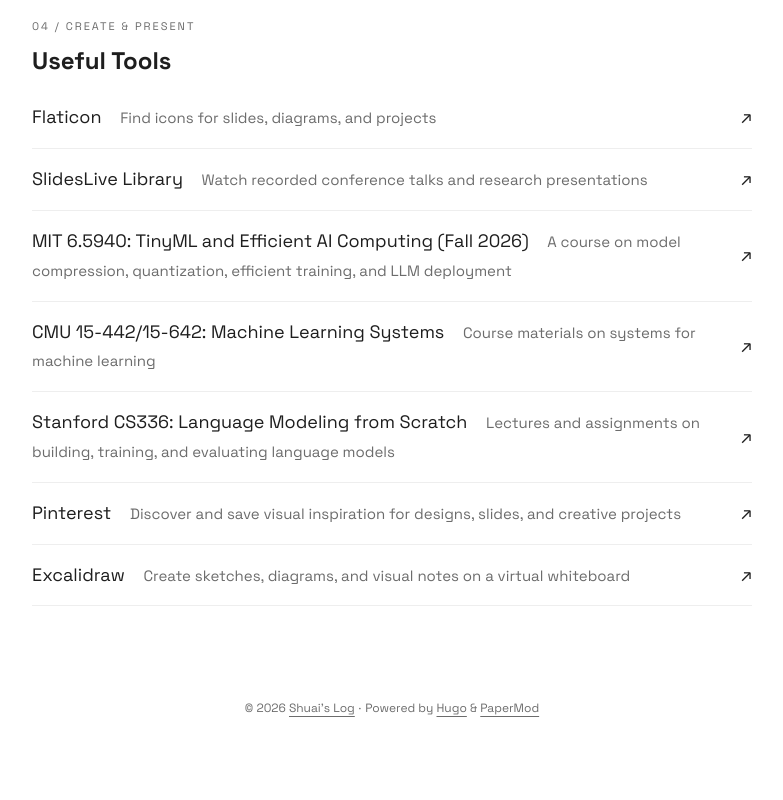
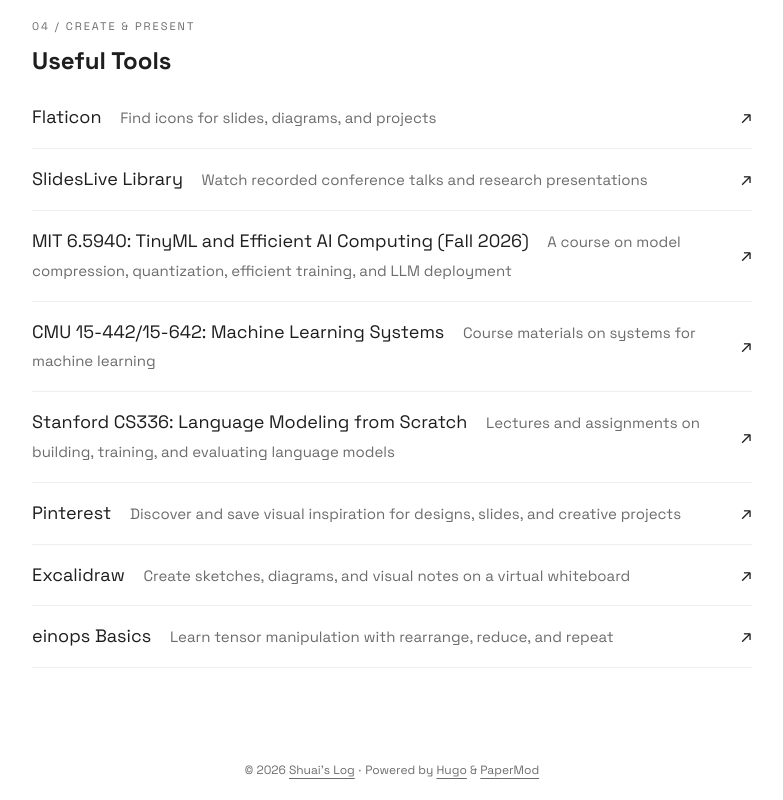
Before and after one commit to sleepy-shawn/sleepy-shawn.github.io, a plain HTML site: page tools/index.html in a window 1280 px wide. Shown: the part 1775-2575 px from the top of the page, without its empty margins (248-1031 px from the left). Before the commit the page ends 2513 px from the top, so only its background shows below. Drawn offline with Linux system fonts and the light colour scheme.

Commit message:
Publish Shuai’s Log

```diff
--- a/tools/index.html
+++ b/tools/index.html
@@ -11,7 +11,8 @@
 <a class=resource-row href=https://mlsyscourse.org/ target=_blank rel="noopener noreferrer"><span>CMU 15-442/15-642: Machine Learning Systems <small>Course materials on systems for machine learning</small></span><span aria-hidden=true>↗</span></a>
 <a class=resource-row href=https://cs336.stanford.edu/ target=_blank rel="noopener noreferrer"><span>Stanford CS336: Language Modeling from Scratch <small>Lectures and assignments on building, training, and evaluating language models</small></span><span aria-hidden=true>↗</span></a>
 <a class=resource-row href=https://www.pinterest.com/ target=_blank rel="noopener noreferrer"><span>Pinterest <small>Discover and save visual inspiration for designs, slides, and creative projects</small></span><span aria-hidden=true>↗</span></a>
-<a class=resource-row href=https://excalidraw.com/ target=_blank rel="noopener noreferrer"><span>Excalidraw <small>Create sketches, diagrams, and visual notes on a virtual whiteboard</small></span><span aria-hidden=true>↗</span></a></section></main><footer class=footer><span>&copy; 2026 <a href=https://sleepy-shawn.github.io/>Shuai’s Log</a></span> ·
+<a class=resource-row href=https://excalidraw.com/ target=_blank rel="noopener noreferrer"><span>Excalidraw <small>Create sketches, diagrams, and visual notes on a virtual whiteboard</small></span><span aria-hidden=true>↗</span></a>
+<a class=resource-row href=https://einops.rocks/1-einops-basics/ target=_blank rel="noopener noreferrer"><span>einops Basics <small>Learn tensor manipulation with rearrange, reduce, and repeat</small></span><span aria-hidden=true>↗</span></a></section></main><footer class=footer><span>&copy; 2026 <a href=https://sleepy-shawn.github.io/>Shuai’s Log</a></span> ·
 <span>Powered by
 <a href="https://gohugo.io/?utm_source=papermod" rel=noopener target=_blank>Hugo</a> &
 <a href=https://github.com/adityatelange/hugo-PaperMod/ rel=noopener target=_blank>PaperMod</a></span></footer><a href=#top id=top-link class="top-link hidden" aria-label="go to top" title="Go to Top (Alt + G)" accesskey=g><svg viewBox="0 0 24 24" fill="none" stroke="currentColor" stroke-width="2" stroke-linecap="round" stroke-linejoin="round" class="feather feather-chevrons-up"><polyline points="17 11 12 6 7 11"/><polyline points="17 18 12 13 7 18"/></svg>
```
